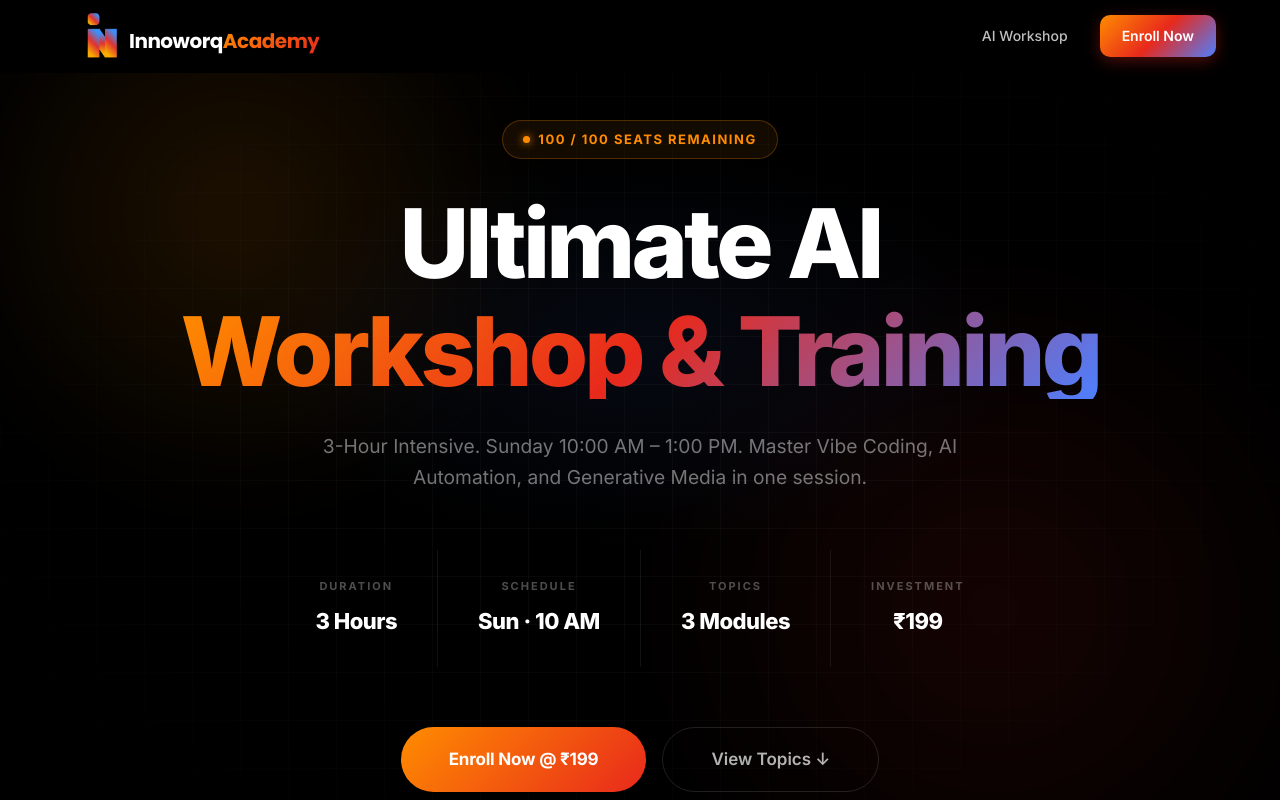
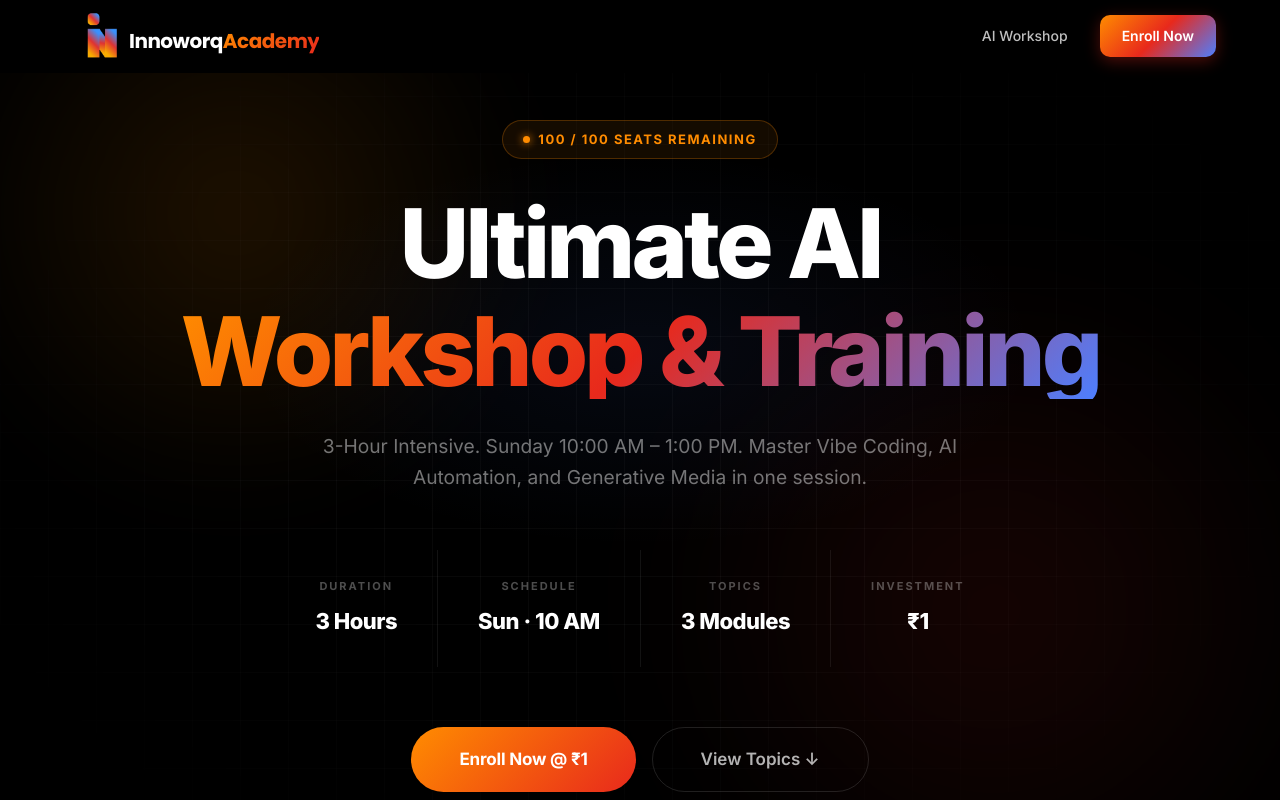
Before and after one commit to Karan-negi01/innoworq-academy, a Next.js app: page /workshop in a window 1280 px wide. Shown: the top 800 px of the page. Built offline with nearby package versions, Linux system fonts and the light colour scheme.

Commit message:
Update workshop price to 1 across all components

```diff
--- a/src/components/WorkshopHero.js
+++ b/src/components/WorkshopHero.js
@@ -195,7 +195,7 @@ export default function WorkshopHero({ onEnrollClick, seatsLeft }) {
             { label: "Duration", value: "3 Hours" },
             { label: "Schedule", value: "Sun · 10 AM" },
             { label: "Topics", value: "3 Modules" },
-            { label: "Investment", value: "₹199" },
+            { label: "Investment", value: "₹1" },
           ].map((item, i) => (
             <div
               key={i}
@@ -257,7 +257,7 @@ export default function WorkshopHero({ onEnrollClick, seatsLeft }) {
               letterSpacing: "-0.2px",
             }}
           >
-            Enroll Now @ ₹199
+            Enroll Now @ ₹1
           </motion.button>
           <motion.a
             href="#topics"
--- a/src/components/WorkshopPricing.js
+++ b/src/components/WorkshopPricing.js
@@ -235,7 +235,7 @@ export default function WorkshopPricing({ onEnrollClick, seatsLeft }) {
 
             <div style={{ display: "flex", alignItems: "flex-start", gap: "4px", marginBottom: "8px" }}>
               <span style={{ fontSize: "28px", fontWeight: 700, color: "#fff", marginTop: "10px", fontFamily: "'Inter', sans-serif" }}>₹</span>
-              <span style={{ fontSize: "80px", fontWeight: 800, color: "#fff", lineHeight: 1, letterSpacing: "-3px", fontFamily: "'Inter', sans-serif" }}>199</span>
+              <span style={{ fontSize: "80px", fontWeight: 800, color: "#fff", lineHeight: 1, letterSpacing: "-3px", fontFamily: "'Inter', sans-serif" }}>1</span>
             </div>
             <div style={{ fontSize: "13px", color: "rgba(255,255,255,0.25)", marginBottom: "40px", fontFamily: "'Inter', sans-serif" }}>
               All taxes included
--- a/src/components/WorkshopWhoIsItFor.js
+++ b/src/components/WorkshopWhoIsItFor.js
@@ -152,7 +152,7 @@ export default function WorkshopWhoIsItFor({ onEnrollClick }) {
                 flexShrink: 0,
               }}
             >
-              Enroll Now @ ₹199
+              Enroll Now @ ₹1
             </motion.button>
           </div>
         </motion.div>
```
